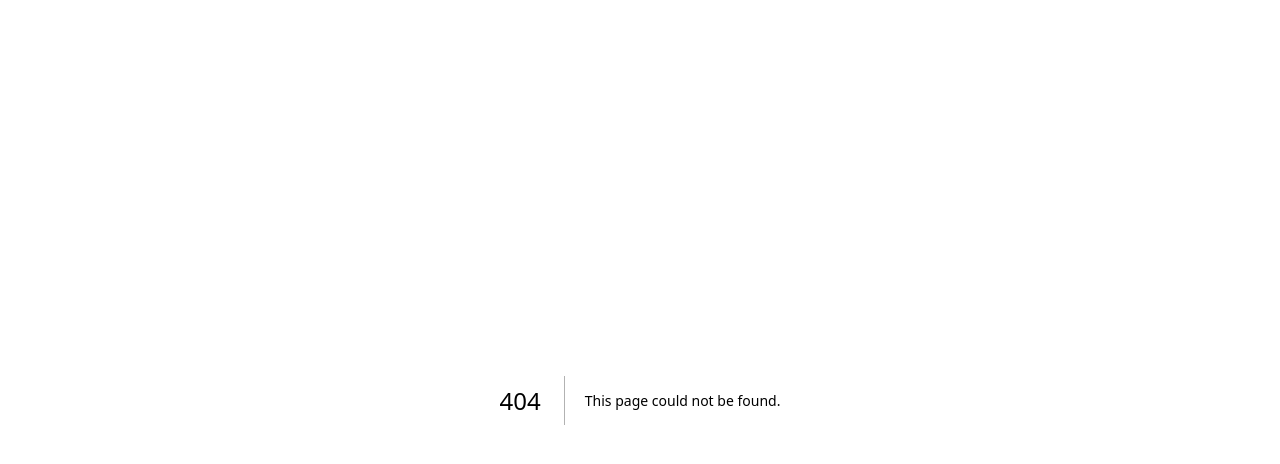
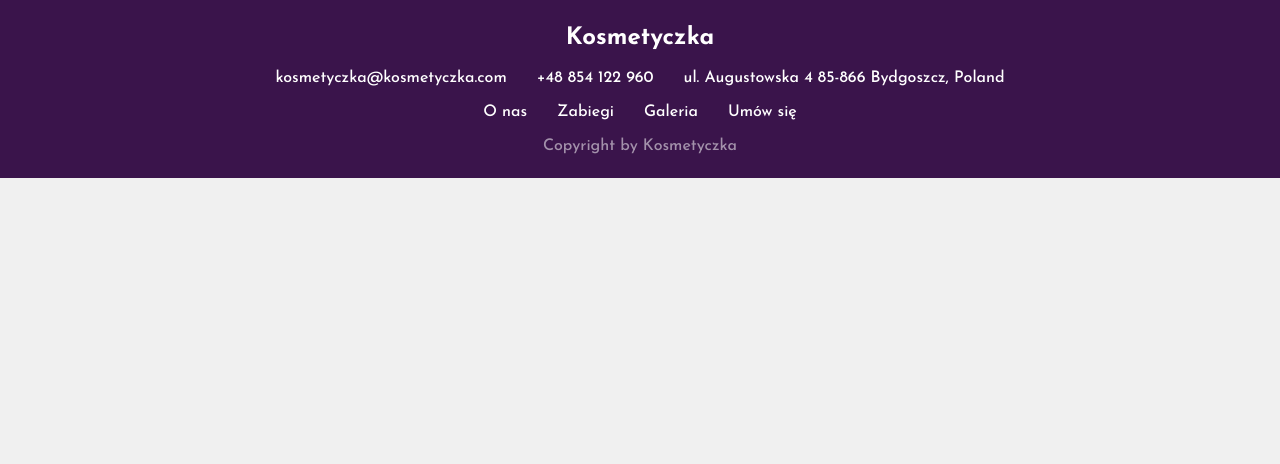
Before and after one commit to 1p22geo/kosmetyczk_kacper_dygon, a Next.js app: page /home in a window 1280 px wide. Before the commit this address had no page. Shown: the top 464 px of the page. Built offline with nearby package versions, Linux system fonts and the light colour scheme.

Commit message:
added general layout with complete footer, main page now redirects to home page

```diff
--- a/src/app/auth/auth.css
+++ b/src/app/auth/auth.css
@@ -1,4 +1,4 @@
-@import url("https://fonts.googleapis.com/css2?family=Josefin+Sans:ital,wght@0,100..700;1,100..700&family=Poppins:ital,wght@0,100;0,200;0,300;0,400;0,500;0,600;0,700;0,800;0,900;1,100;1,200;1,300;1,400;1,500;1,600;1,700;1,800;1,900&display=swap");
+
 
 .login-input {
   /*background-color: black;*/
--- /dev/null
+++ b/src/app/generalLayout.css
@@ -0,0 +1,31 @@
+footer{
+    background-color: #3a144b;
+    color:white;
+    padding-top:10px;
+    padding-bottom:10px;
+}
+
+footer > * {
+    display:flex;
+    justify-content: center;
+    margin-top:10px;
+    margin-bottom:10px;
+}
+
+footer h3{
+    font-weight: 900;
+    font-size:150%;
+}
+
+footer > * > * {
+    margin-left:15px;
+    margin-right:15px;
+}
+
+footer .allRightsReserved{
+    color: #FFFFFF88
+}
+
+header{
+    background-color:white;
+}
--- /dev/null
+++ b/src/app/generalLayout.tsx
@@ -0,0 +1,37 @@
+import {ReactNode} from "react";
+
+import "./generalLayout.css"
+
+export default function GeneralLayout(props: {children: ReactNode}) {
+
+    return (
+        <div>
+
+            <header>
+
+            </header>
+            <main>{props.children}</main>
+            <footer>
+                <h3>Kosmetyczka</h3>
+                <div className="contactDetails">
+                    <a href="mailto:kosmetyczka@kosmetyczka.com">kosmetyczka@kosmetyczka.com</a>
+                    <a href="tel:+48 854 122 960">+48 854 122 960</a>
+                    <a href="https://www.google.com/maps/place/Augustowska+4,+85-808+Bydgoszcz/@53.1026462,18.0402476,21z/data=!4m15!1m8!3m7!1s0x47031386764ebd6f:0xe49ee48c4b65f30e!2sBydgoszcz!3b1!8m2!3d53.1234804!4d18.0084378!16zL20vMGp3enA!3m5!1s0x4703147de910f61d:0xdd120a98ff61f31b!8m2!3d53.1026082!4d18.0402211!16s%2Fg%2F11c4rv6rh0?entry=ttu&g_ep=EgoyMDI0MTEyNC4xIKXMDSoASAFQAw%3D%3D">ul. Augustowska 4 85-866 Bydgoszcz, Poland</a>
+                </div>
+                <div className="footer-nav">
+                    <a href="/about-us">O nas</a>
+                    <a href="/treatments">Zabiegi</a>
+                    <a href="/gallery">Galeria</a>
+                    <a href="/book-now">Umów się</a>
+                </div>
+                <div className="allRightsReserved">
+                    <p>Copyright by Kosmetyczka</p>
+                </div>
+
+            </footer>
+
+        </div>
+    );
+
+
+}
--- a/src/app/globals.css
+++ b/src/app/globals.css
@@ -1,3 +1,5 @@
+@import url("https://fonts.googleapis.com/css2?family=Josefin+Sans:ital,wght@0,100..700;1,100..700&family=Poppins:ital,wght@0,100;0,200;0,300;0,400;0,500;0,600;0,700;0,800;0,900;1,100;1,200;1,300;1,400;1,500;1,600;1,700;1,800;1,900&display=swap");
+
 @tailwind base;
 @tailwind components;
 @tailwind utilities;
@@ -20,5 +22,8 @@
 body {
   color: var(--font-color);
   background: var(--background);
-  font-family: Arial, Helvetica, sans-serif;
+  font-family: "Josefin Sans", sans-serif;
+  font-optical-sizing: auto;
+  font-weight: 500;
+  font-style: normal;
 }
--- /dev/null
+++ b/src/app/home/page.tsx
@@ -0,0 +1,11 @@
+import GeneralLayout from "@/app/generalLayout";
+
+export default function Home() {
+
+    return (
+        <GeneralLayout>
+
+        </GeneralLayout>
+    )
+
+}
```
Also changed, not shown: src/app/page.tsx (+7 -1 lines).
